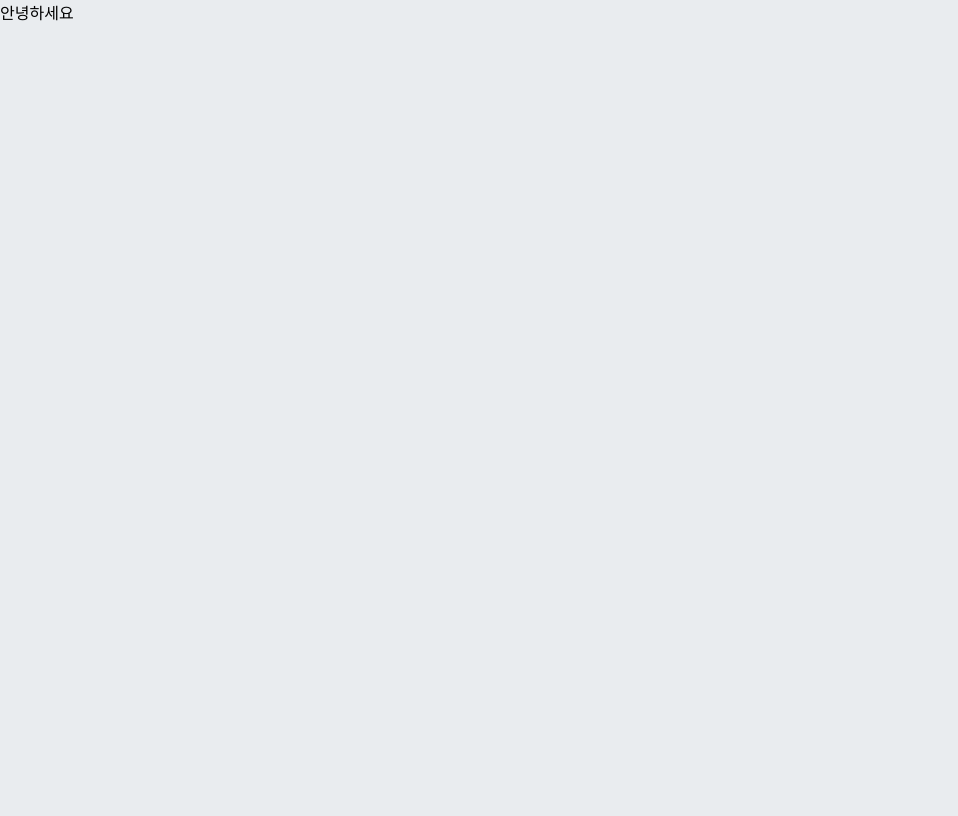
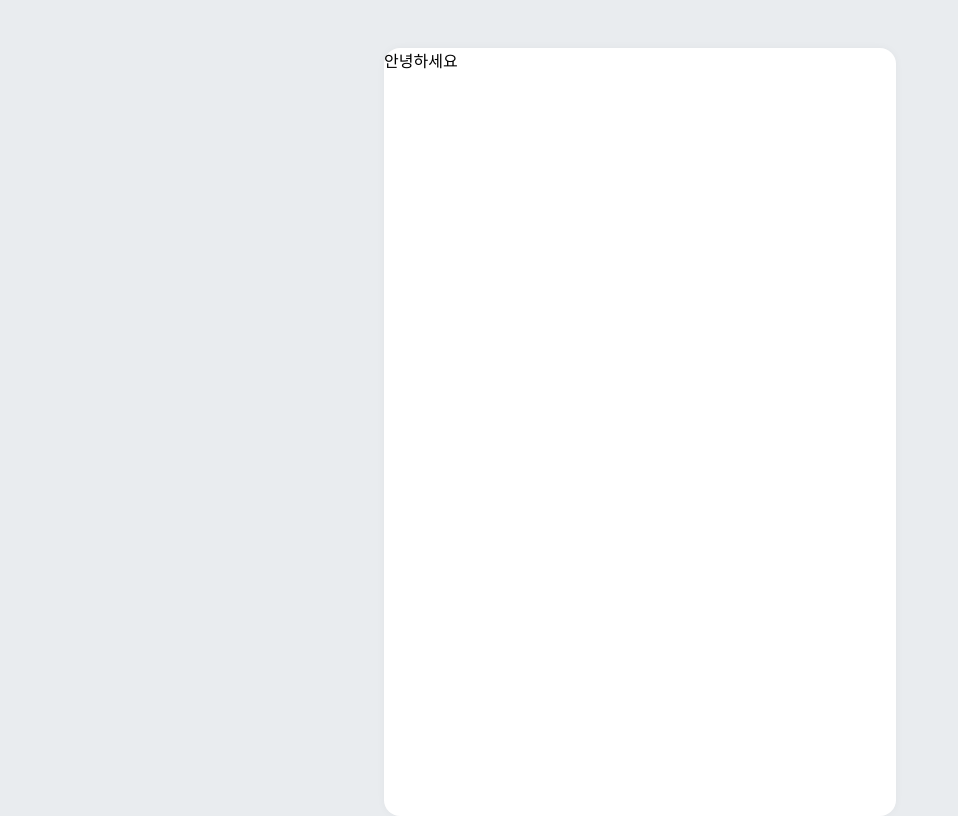
Before and after one commit to EunkyoungJung/my-todo-list, a React (Create React App) app: page / in a window 1280 px wide. Shown: the whole page, without its empty margins (0-958 px from the left). Built offline with nearby package versions, Linux system fonts and the light colour scheme.

Commit message:
implement TodoTemplate

```diff
--- a/src/App.js
+++ b/src/App.js
@@ -1,5 +1,6 @@
 import logo from "./logo.svg";
 import { createGlobalStyle } from "styled-components";
+import TodoTemplate from "./components/TodoTemplate";
 
 const GlobalStyle = createGlobalStyle`
 body{
@@ -11,7 +12,7 @@
   return (
     <>
       <GlobalStyle />
-      <div>안녕하세요</div>
+      <TodoTemplate>안녕하세요</TodoTemplate>
     </>
   );
 }
--- /dev/null
+++ b/src/components/TodoTemplate.js
@@ -0,0 +1,35 @@
+import React from "react";
+import styled from "styled-components";
+
+const Wrapper = styled.div`
+  width: 100%;
+  height: 100vh;
+  display: flex;
+  align-items: center;
+  justify-content: center;
+`;
+
+const TodoTemplateBlock = styled.div`
+  background: white;
+  width: 512px;
+  height: 768px;
+  position: relative; /* 추후 박스 하단에 추가 버튼을 위치시키기 위한 설정 */
+  background: white;
+  border-radius: 16px;
+  box-shadow: 0 0 8px 0 rgba(0, 0, 0, 0.04);
+  margin: 0 auto; /* 페이지 중앙에 나타나도록 설정 */
+  margin-top: 96px;
+  margin-bottom: 32px;
+  display: flex;
+  flex-direction: column;
+`;
+
+const TodoTemplate = ({ children }) => {
+  return (
+    <Wrapper>
+      <TodoTemplateBlock>{children}</TodoTemplateBlock>
+    </Wrapper>
+  );
+};
+
+export default TodoTemplate;
```
Also changed, not shown: 1 other file (tests, documents, lock files or other folders).
